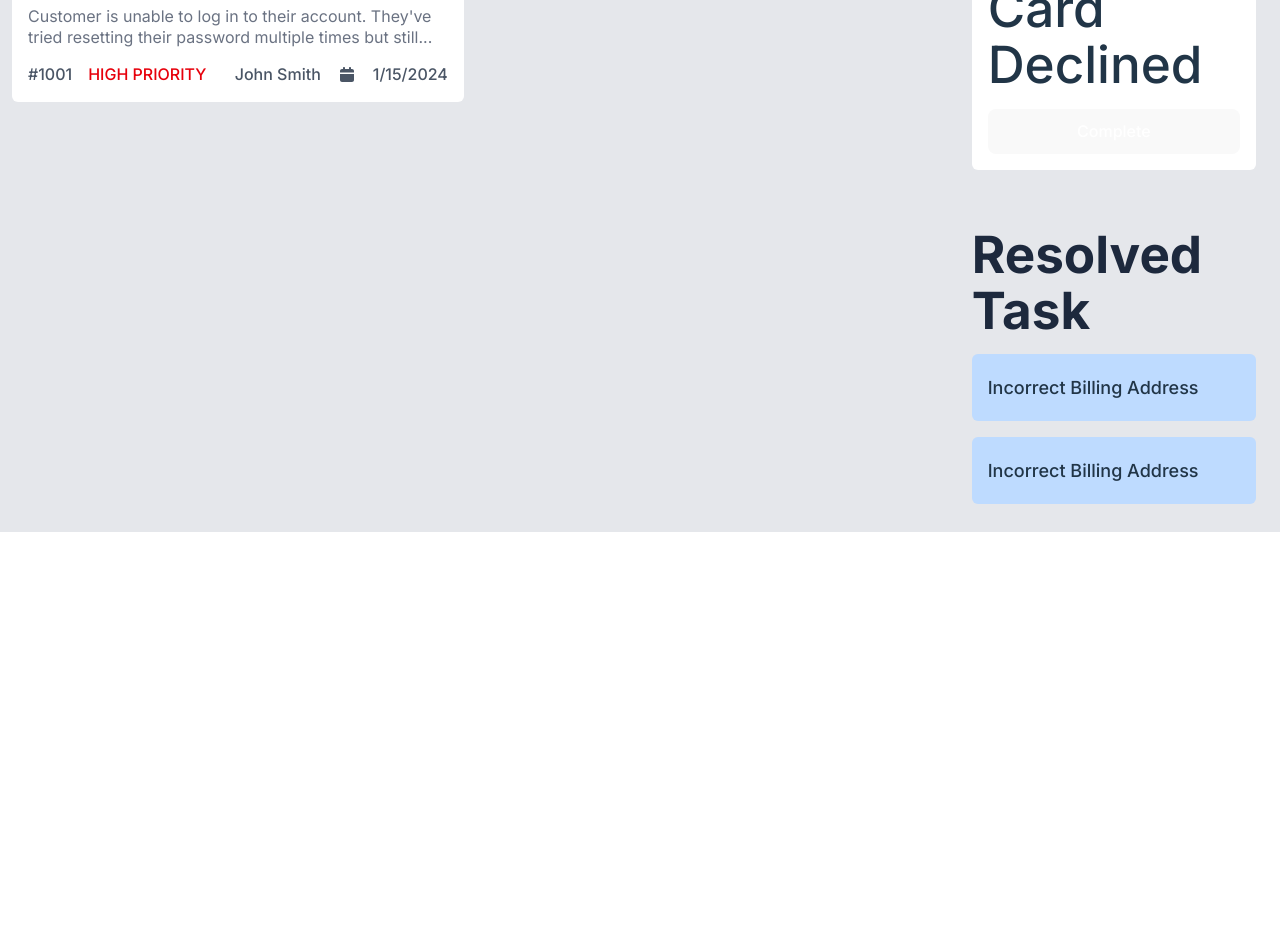
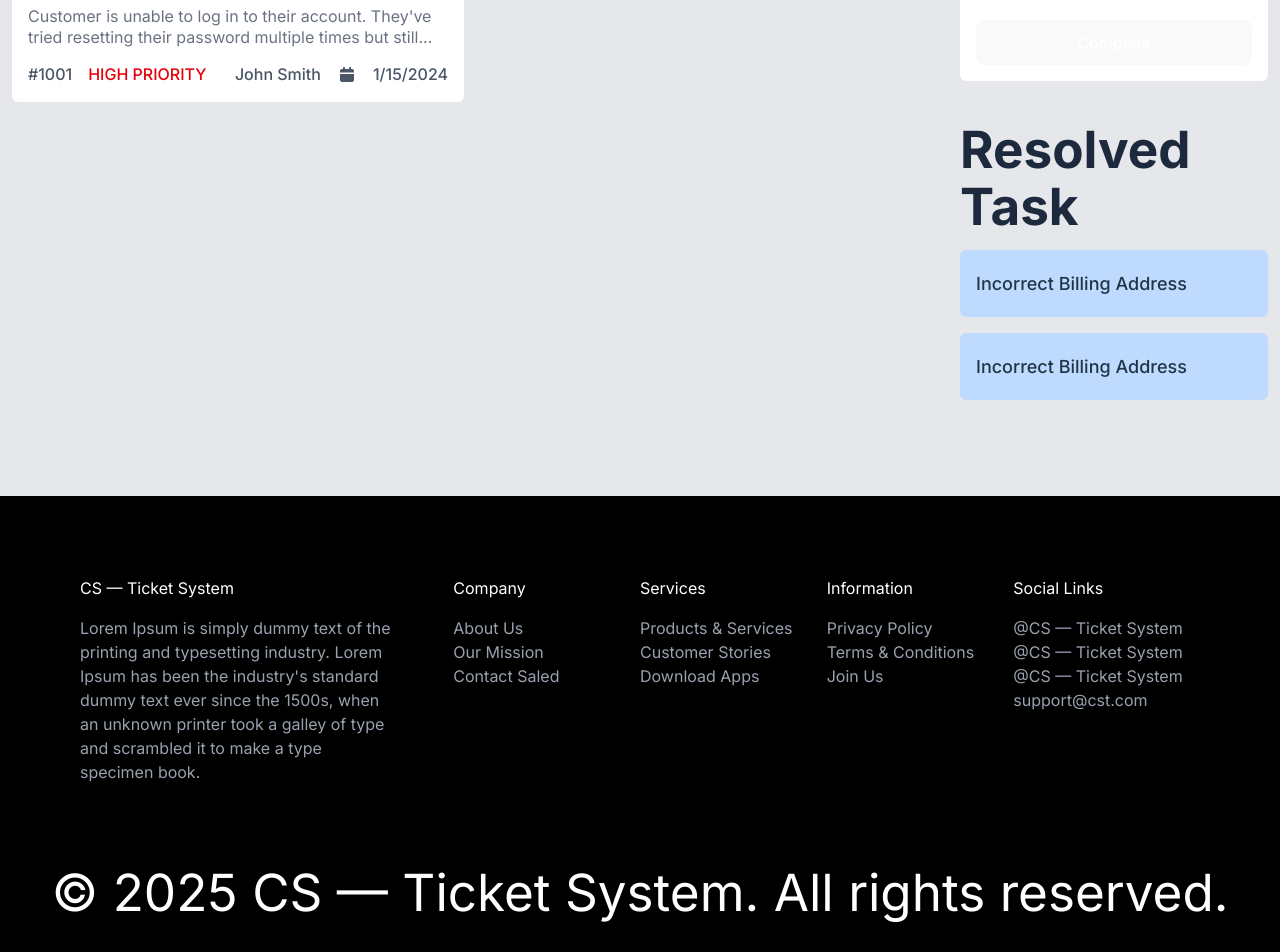
Before and after one commit to ashiqur0/customer-support-zone, a React (Vite) app: page / in a window 1280 px wide. Shown: the part 1088-2040 px from the top of the page. Before the commit the page ends 1620 px from the top, so only its background shows below. Built offline with nearby package versions, Linux system fonts and the light colour scheme.

Commit message:
Footer is added

```diff
--- a/src/App.jsx
+++ b/src/App.jsx
@@ -1,4 +1,5 @@
 import './App.css'
+import Footer from './Components/Footer/Footer'
 import Banner from './Components/Headers/Banner'
 import Navbar from './Components/Headers/Navbar'
 import CustomerTicketParent from './Components/Main/CustomerTicketParent'
@@ -10,6 +11,7 @@ function App() {
       <Navbar></Navbar>
       <Banner></Banner>
       <CustomerTicketParent></CustomerTicketParent>
+      <Footer></Footer>
     </div>
   )
 }
--- /dev/null
+++ b/src/Components/Footer/Footer.jsx
@@ -0,0 +1,13 @@
+import React from 'react';
+import FooterBody from './FooterBody';
+
+const Footer = () => {
+    return (
+        <div className='bg-black pb-8 text-gray-400'>
+            <FooterBody></FooterBody>
+            <h1 className='text-center text-white'>© 2025 CS — Ticket System. All rights reserved.</h1>
+        </div>
+    );
+};
+
+export default Footer;
--- /dev/null
+++ b/src/Components/Footer/FooterBody.jsx
@@ -0,0 +1,39 @@
+import React from 'react';
+
+const FooterBody = () => {
+    return (
+        <div className='md:mt-20 mt-5 md:p-20 p-5 grid md:grid-cols-6 grid-cols-1 gap-10 md:gap-0'>
+            <div className='col-span-2 text-left pr-15'>
+                <h3 className='text-white md:mb-4 mb-2'>CS — Ticket System</h3>
+                <p>Lorem Ipsum is simply dummy text of the printing and typesetting industry. Lorem Ipsum has been the industry's standard dummy text ever since the 1500s, when an unknown printer took a galley of type and scrambled it to make a type specimen book.</p>
+            </div>
+            <div>
+                <h3 className='text-white md:mb-4 mb-2'>Company</h3>
+                <p>About Us</p>
+                <p>Our Mission</p>
+                <p>Contact Saled</p>
+            </div>
+            <div>
+                <h3 className='text-white md:mb-4 mb-2'>Services</h3>
+                <p>Products & Services</p>
+                <p>Customer Stories</p>
+                <p>Download Apps</p>
+            </div>
+            <div>
+                <h3 className='text-white md:mb-4 mb-2'>Information</h3>
+                <p>Privacy Policy</p>
+                <p>Terms & Conditions</p>
+                <p>Join Us</p>
+            </div>
+            <div>
+                <h3 className='text-white md:mb-4 mb-2'>Social Links</h3>
+                <p>  @CS — Ticket System</p>
+                <p>  @CS — Ticket System</p>
+                <p>  @CS — Ticket System</p>
+                <p>  support@cst.com</p>
+            </div>
+        </div>
+    );
+};
+
+export default FooterBody;
--- a/src/Components/Main/TaskStatus.jsx
+++ b/src/Components/Main/TaskStatus.jsx
@@ -1,12 +1,11 @@
-import React from 'react';
 import TaskStatusCard from './TaskStatusCard';
 import ResolveTaskCard from './ResolveTaskCard';
 
 const TaskStatus = () => {
     return (
-        <div className='md:w-1/4 w-full flex flex-col md:gap-10 gap-5 md:ml-3 p-3'>
+        <div className='md:w-1/4 w-full flex flex-col md:gap-10 gap-5 md:ml-3'>
             <div>
-                <h1 className='md:text-3xl text-xl font-bold text-slate-800 mb-4 mt-5'>Task Status</h1>
+                <h1 className='md:text-3xl text-xl font-bold text-slate-800 mb-4 mt-5 md:mt-0'>Task Status</h1>
                 {/* <p className=''>Select a ticket to add to Task Status</p> */}
                 <TaskStatusCard></TaskStatusCard>
                 <TaskStatusCard></TaskStatusCard>
--- a/src/Components/Main/TaskStatusCard.jsx
+++ b/src/Components/Main/TaskStatusCard.jsx
@@ -2,7 +2,7 @@ import React from 'react';
 
 const TaskStatusCard = () => {
     return (
-        <div className='bg-white p-4 rounded-md mb-4'>
+        <div className='bg-white p-4 rounded-md mt-4'>
             <h1 className='font-medium mb-4 text-[1.125rem]'>Payment Failed - Card Declined</h1>
             <button className='bg-green-500 text-white font-semibold py-3 text-center w-full rounded-md'>Complete</button>
         </div>
```
